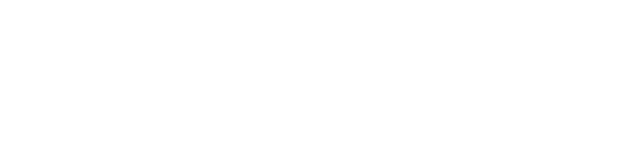
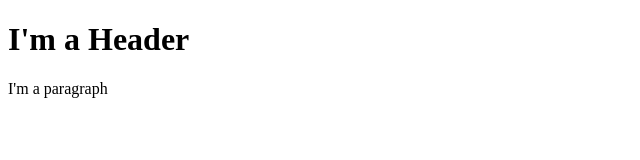
Before and after one commit to hellodakotta/react-app, a plain HTML site: page index.html in a window 1280 px wide. Shown: the whole page, without its empty margins (0-640 px from the left). Drawn offline with Linux system fonts and the light colour scheme.

Commit message:
second commit

```diff
--- a/index.html
+++ b/index.html
@@ -5,6 +5,7 @@
     <title>Title</title>
 </head>
 <body>
-
+<h1>I'm a Header</h1>
+<p>I'm a paragraph</p>
 </body>
 </html>
```
Also changed, not shown: 1 other file.
